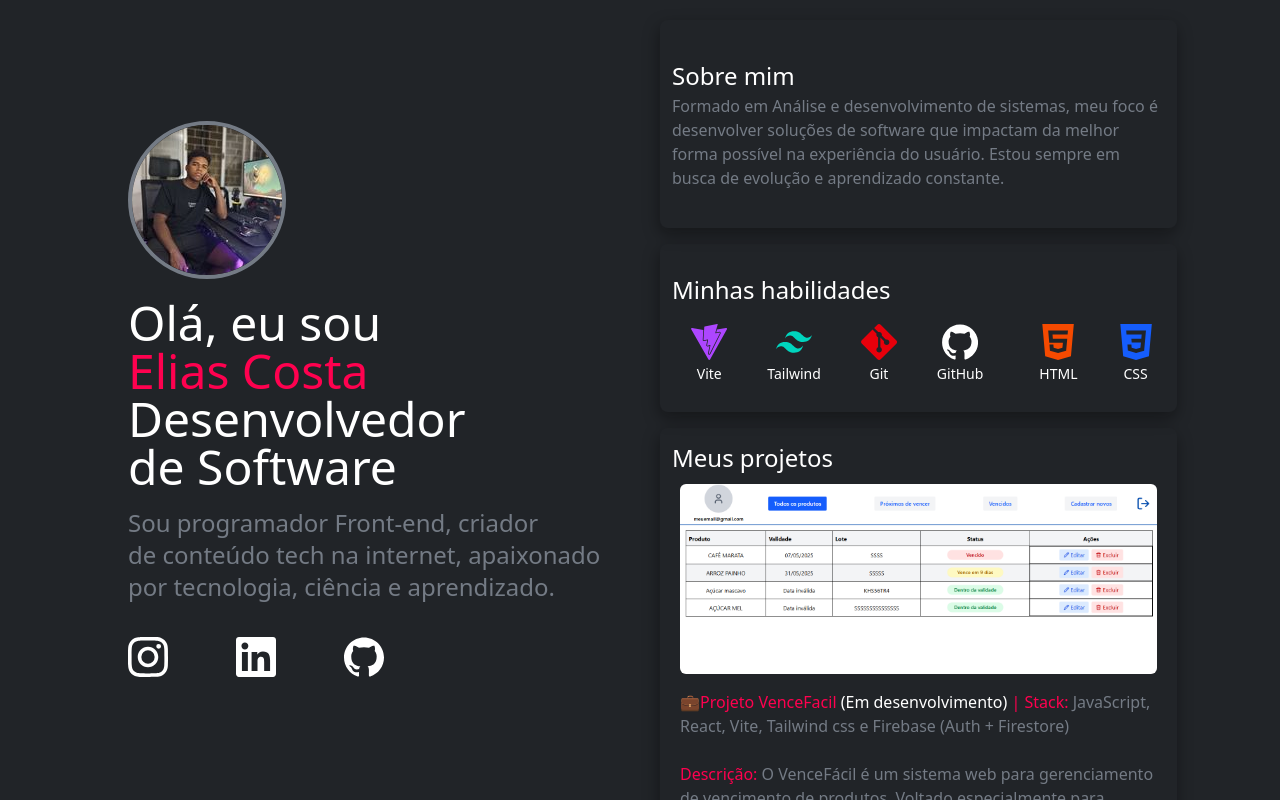
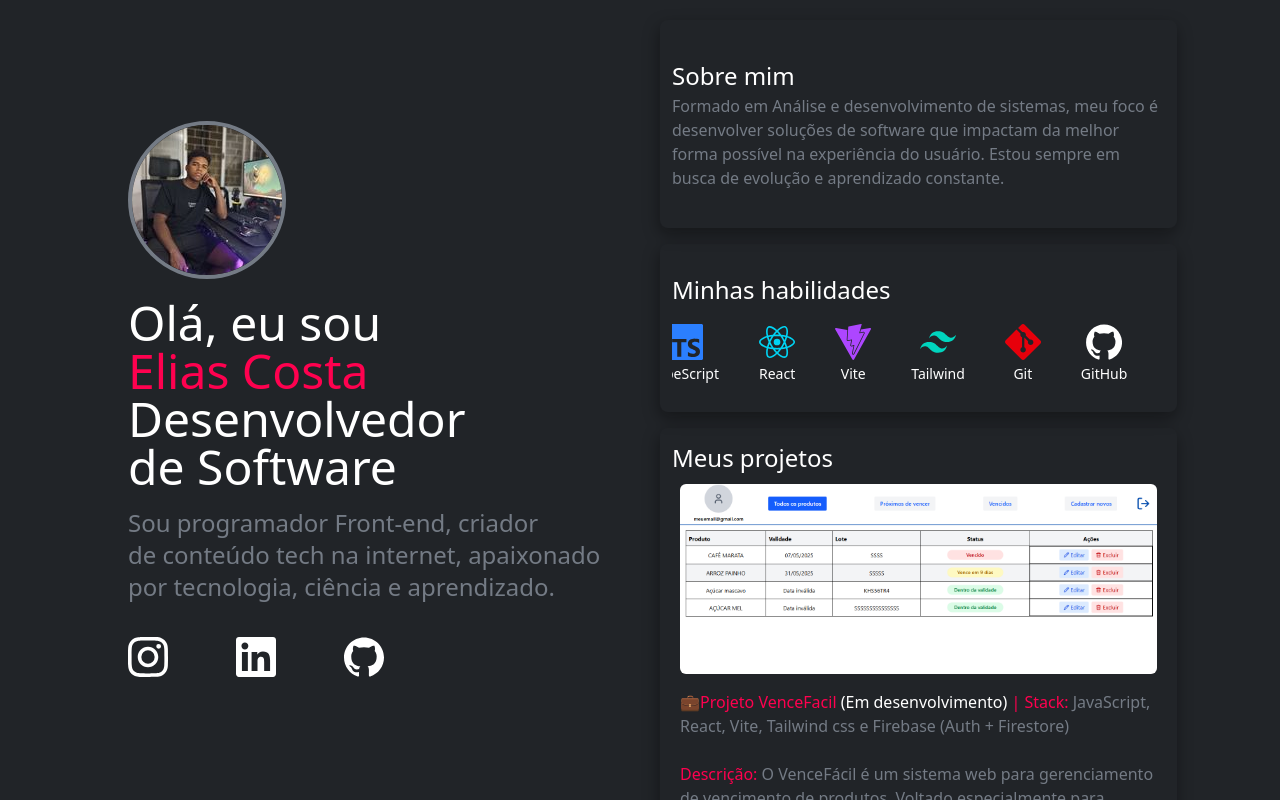
Before and after one commit to eliasjrdev/portfolioeliasjr.dev, a React (Vite) app: page / in a window 1280 px wide. In both pictures the pointer is over the element 1161 px from the left and 354 px from the top of the page. Built offline with nearby package versions, Linux system fonts and the light colour scheme; a web font is replaced by a local one.

Commit message:
colocando efeito hover para pausar o slide de icones

```diff
--- a/src/index.css
+++ b/src/index.css
@@ -20,3 +20,7 @@ body{
 .animate-slide {
   animation: slide 15s linear infinite;
 }
+
+.group:hover .animate-slide {
+  animation-play-state: paused;
+}
--- a/src/pages/Home.jsx
+++ b/src/pages/Home.jsx
@@ -44,7 +44,7 @@ function Home() {
                         </div>
                         <div className='lg:w-full flex flex-col justify-center h-42 w-90 shadow-[-1px_6px_16px_0px_rgba(5,_5,_5,_0.4)] p-3 rounded-lg overflow-hidden'>
                             <h2 className='text-white text-[24px] mb-4'>Minhas habilidades</h2>
-                            <div className="relative w-full overflow-hidden">
+                            <div className="relative w-full overflow-hidden group cursor-pointer">
                                 <div className="flex animate-slide gap-10 w-max">
                                     {[...Array(2)].map((_, i) => (
                                         <div key={i} className="flex gap-10 text-4xl px-2">
```
